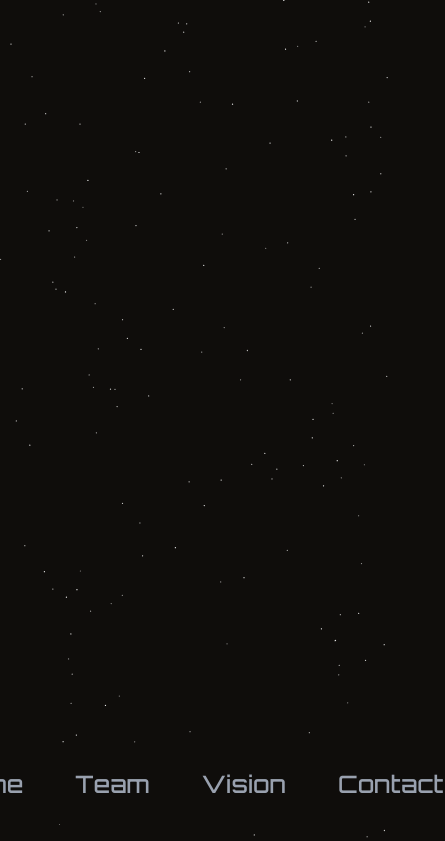
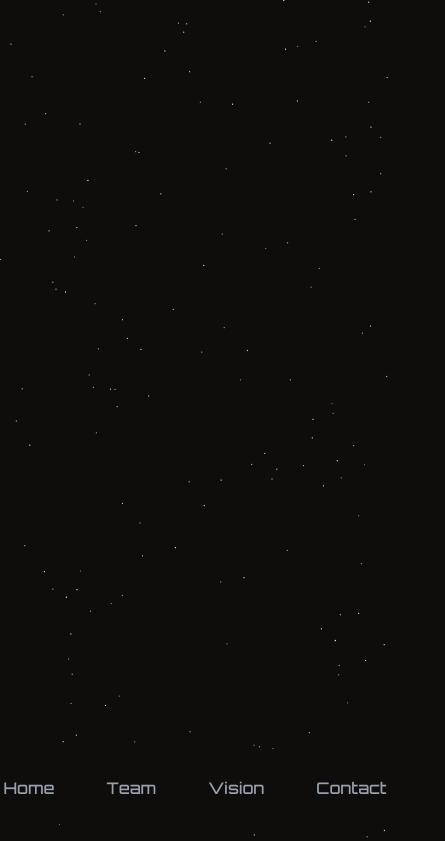
Before and after one commit to Jonak-Adipta-Kalita/Aneviano-Website, a Next.js app: page / in a window 390 px wide. Shown: the top 841 px of the page, 445 px wide, since content can reach past the window. Built offline with nearby package versions, Linux system fonts and the light colour scheme.

Commit message:
lets setup a vercel server... and yea, responsive now!

```diff
--- a/src/app/home/FooterHeader.tsx
+++ b/src/app/home/FooterHeader.tsx
@@ -8,21 +8,19 @@ export default function FooterHeader() {
 	const lenis = useLenis();
 
 	return (
-        <div className="bg-base fixed bottom-0 left-1/2 z-50 mb-5 flex max-w-fit -translate-x-1/2 items-center justify-evenly space-x-3 rounded-2xl p-3">
+		<nav className="bg-base fixed bottom-0 left-1/2 z-50 -translate-x-1/2 mb-5 flex max-w-fit items-center justify-evenly space-x-3 rounded-2xl p-3">
 			{NAV_ITEMS.map((nav) => (
-                <p
+				<button
+					key={nav}
+					type="button"
 					onClick={() =>
-                        lenis?.scrollTo(`#${nav.toLowerCase()}`, {
-                            lock: false,
-                            duration: 1.2,
-                        })
+						lenis?.scrollTo(`#${nav.toLowerCase()}`, { lock: false, duration: 1.2 })
 					}
-                    key={nav}
-                    className="font-orbitron cursor-pointer rounded-2xl px-5 py-3 text-2xl text-gray-400 underline-offset-4 transition-all ease-in-out hover:underline"
+					className="select-none touch-manipulation font-orbitron cursor-pointer rounded-2xl px-5 py-3 text-md md:text-2xl text-gray-400 underline-offset-4 transition-all ease-in-out hover:underline"
 				>
 					{nav}
-                </p>
+				</button>
 			))}
-        </div>
+		</nav>
 	);
 }
--- a/src/app/home/HomePage.tsx
+++ b/src/app/home/HomePage.tsx
@@ -12,14 +12,16 @@ export default function HomePage() {
 					className="flex h-screen items-center justify-center"
 				>
 					<div className="flex flex-col items-center justify-center">
-                        <Logo className="text-gray-200" width={500} />
-                        <p className="font-orbitron mt-2 text-2xl text-gray-200/80">
+						<Logo className="text-gray-200 w-72 md:w-100 xl:w-125" />
+						<p className="font-orbitron mt-2 text-lg md:text-2xl text-center text-gray-200/80 mx-10">
 							Building Beyond Boundaries, Pushing the limits of
 							Innovation and Ingenuity
 						</p>
 					</div>
 				</section>
-                <section id="team" className="h-screen"></section>
+				<section id="team" className="h-screen">
+
+				</section>
 				<section id="vision" className="h-screen"></section>
 				<section id="contact" className="h-screen"></section>
 			</SmoothScroll>
--- a/src/app/home/Logo.tsx
+++ b/src/app/home/Logo.tsx
@@ -14,8 +14,6 @@ export interface Props extends Omit<
 }
 
 export default function Logo({
-    width = 240,
-    height,
 	color = "currentColor",
 	title = "ανεβιάνο",
 	...props
@@ -24,8 +22,6 @@ export default function Logo({
 		<svg
 			xmlns="http://www.w3.org/2000/svg"
 			viewBox="0 0 623 162"
-            width={width}
-            height={height}
 			role="img"
 			aria-label={title}
 			{...props}
```
Also changed, not shown: next.config.ts (indentation only). Lines whose indentation alone changed are shown as unchanged.
